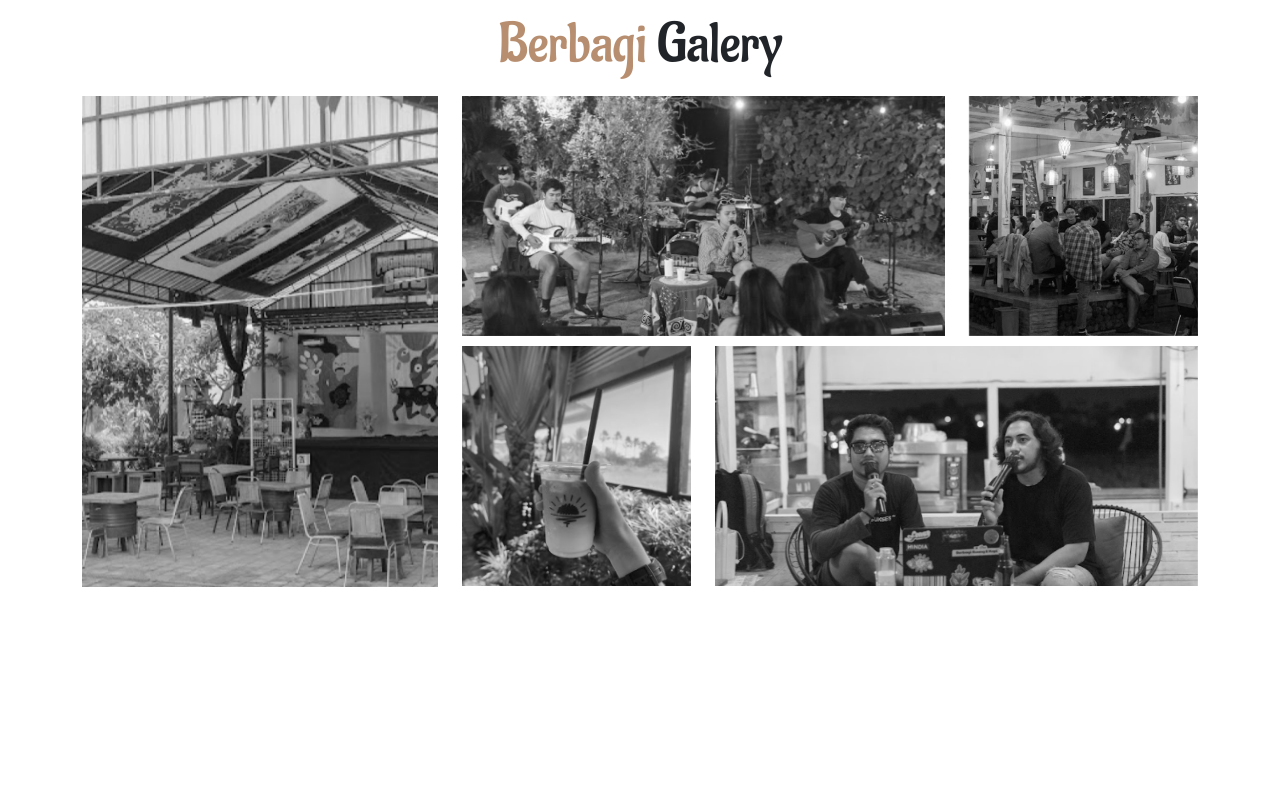
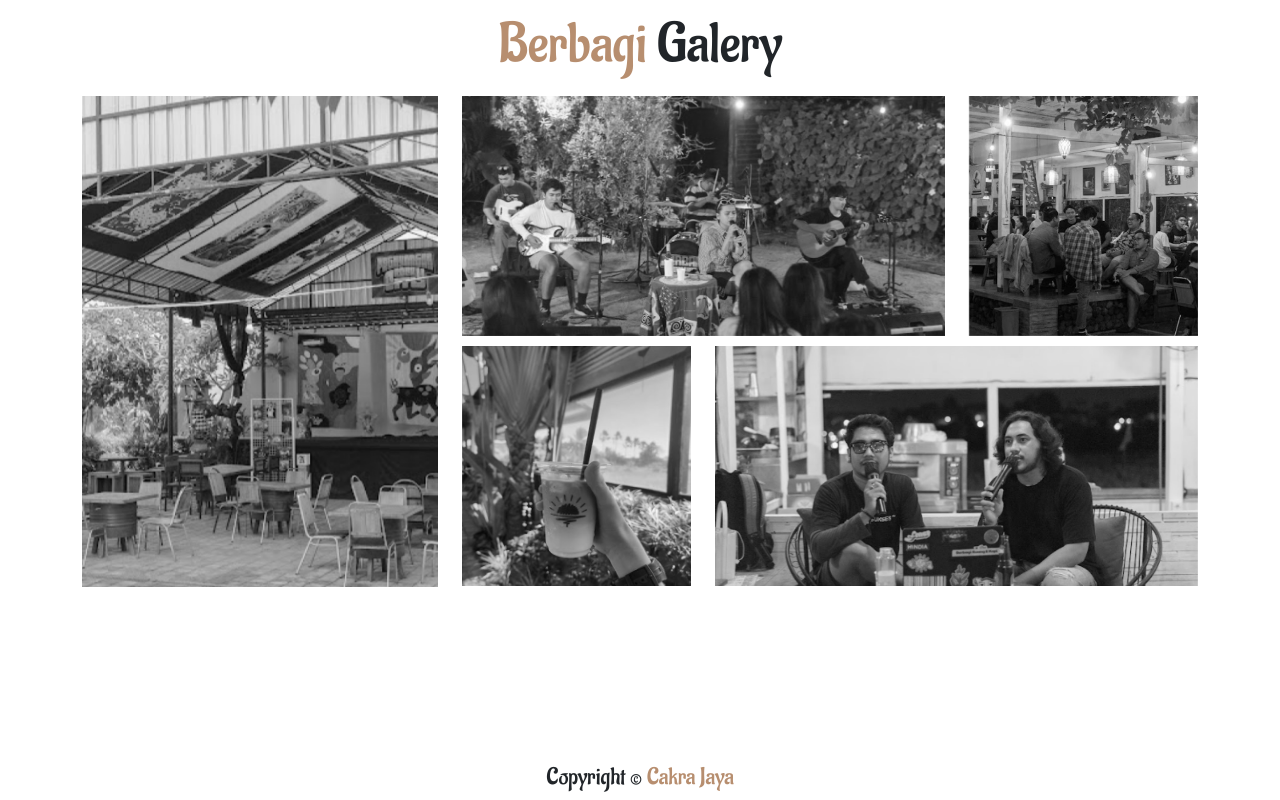
Before and after one commit to Gungcakra/Berbagi-Kopi-Web, a React (Vite) app: page / in a window 1280 px wide. Shown: the part 2597-3397 px from the top of the page. Before the commit the page ends 3360 px from the top, so only its background shows below. Built offline with nearby package versions, Linux system fonts and the light colour scheme.

Commit message:
add footer

```diff
--- a/src/App.jsx
+++ b/src/App.jsx
@@ -3,6 +3,7 @@ import Home from './components/Home'
 import { Tentang } from './components/Tentang'
 import Menu from './components/Menu'
 import Galery from './components/Galery'
+import Footer from './components/Footer'
 function App() {
 
   return (
@@ -12,6 +13,7 @@ function App() {
           <Tentang  />
           <Menu />
           <Galery />
+          <Footer />
        </div>
     </>
   )
--- /dev/null
+++ b/src/components/Footer.jsx
@@ -0,0 +1,13 @@
+import React from "react";
+import "../css/Footer.css"
+function Footer(){
+    return (
+        <>
+            <section className="footer-section container-fluid">
+                <h4 className="text-center">Copyright  &copy; <span>Cakra Jaya</span></h4>
+            </section>
+        </>
+    )
+}
+
+export default Footer;
--- /dev/null
+++ b/src/css/Footer.css
@@ -0,0 +1,10 @@
+.footer-section{
+    width: 100%;
+
+}
+.footer-section h4{
+    font-family: 'Aladin-Regular',sans-serif;
+}
+.footer-section h4 span{
+    color: #B78E6F;
+}
```
Also changed, not shown: 1 other file (tests, documents, lock files or other folders).
